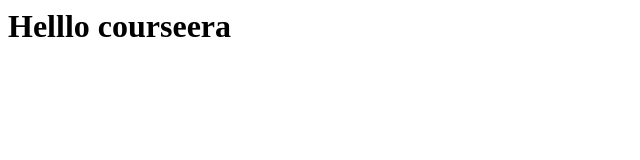
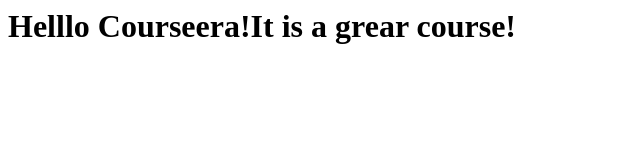
Before and after one commit to NanditaSudalagunta/courseera_test, a plain HTML site: page site/index.html in a window 1280 px wide. Shown: the whole page, without its empty margins (0-640 px from the left). Drawn offline with Linux system fonts and the light colour scheme.

Commit message:
small addition

```diff
--- a/site/index.html
+++ b/site/index.html
@@ -4,7 +4,7 @@
 
 </head>
 <body>
-<h1>Helllo courseera</h1>
+<h1>Helllo Courseera!It is a grear course!</h1>
 
 </body>
 
```
